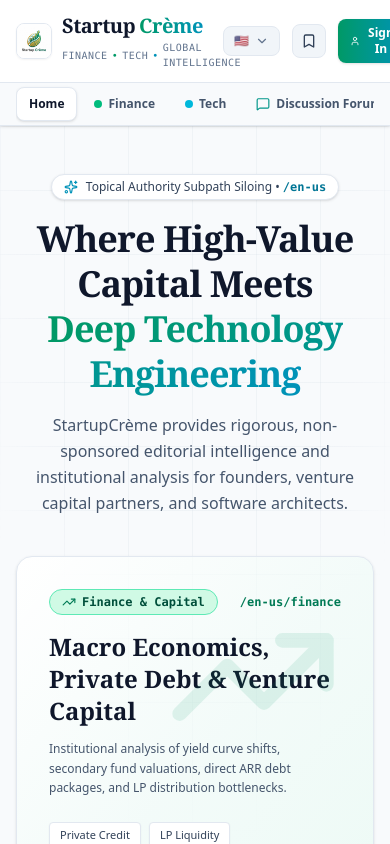
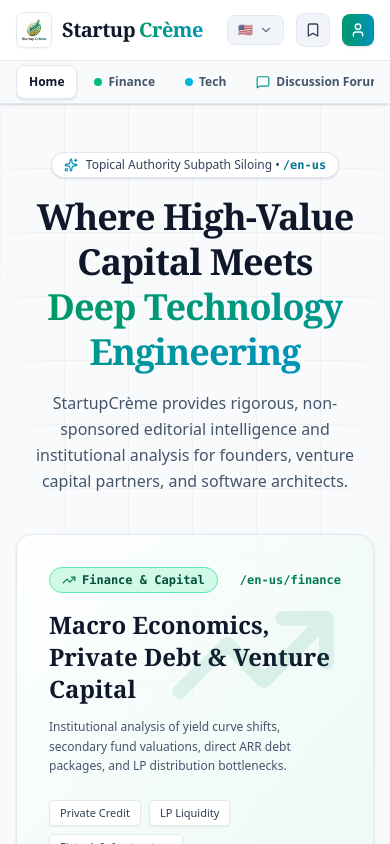
Before and after one commit to ThankGodEva/Startup-Creme, a React (Vite) app: page / in a window 390 px wide. Shown: the top 844 px of the page. Built offline with nearby package versions, Linux system fonts and the light colour scheme.

Commit message:
fix: improve dev server SPA routing and header UI
Configure the development server to properly serve index.html for all non-API routes. Also, update the Header component for better mobile responsiveness by adjusting padding and removing redundant taglines.

```diff
--- a/server.ts
+++ b/server.ts
@@ -1,5 +1,6 @@
 import express from 'express';
 import path from 'path';
+import fs from 'fs';
 import multer from 'multer';
 import { S3Client, PutObjectCommand } from '@aws-sdk/client-s3';
 import { createServer as createViteServer } from 'vite';
@@ -107,10 +108,29 @@
       appType: 'spa',
     });
     app.use(vite.middlewares);
+
+    // Catch-all SPA route for dev server (serves index.html for non-API GET requests)
+    app.use('*', async (req, res, next) => {
+      if (req.originalUrl.startsWith('/api')) {
+        return next();
+      }
+      try {
+        const indexPath = path.resolve(process.cwd(), 'index.html');
+        let template = fs.readFileSync(indexPath, 'utf-8');
+        template = await vite.transformIndexHtml(req.originalUrl, template);
+        res.status(200).set({ 'Content-Type': 'text/html' }).end(template);
+      } catch (e) {
+        vite.ssrFixStacktrace(e as Error);
+        next(e);
+      }
+    });
   } else {
     const distPath = path.join(process.cwd(), 'dist');
     app.use(express.static(distPath));
-    app.get('*', (req, res) => {
+    app.use('*', (req, res, next) => {
+      if (req.originalUrl.startsWith('/api')) {
+        return next();
+      }
       res.sendFile(path.join(distPath, 'index.html'));
     });
   }
--- a/src/components/Header.tsx
+++ b/src/components/Header.tsx
@@ -77,13 +77,6 @@
               <span className="text-slate-900">Startup</span>
               <span className="bg-gradient-to-r from-emerald-600 to-cyan-600 bg-clip-text text-transparent">Crème</span>
             </div>
-            <div className="text-[10px] text-slate-500 font-mono tracking-wider uppercase flex items-center gap-1">
-              <span>Finance</span>
-              <span className="text-emerald-600">•</span>
-              <span>Tech</span>
-              <span className="text-cyan-600">•</span>
-              <span>Global Intelligence</span>
-            </div>
           </div>
         </a>
 
@@ -159,7 +152,7 @@
             {currentUser ? (
               <button
                 onClick={() => setShowRoleMenu(!showRoleMenu)}
-                className="flex items-center gap-2 bg-slate-100 hover:bg-slate-200 text-slate-800 px-2.5 py-1.5 rounded-lg text-xs border border-slate-200 transition-colors"
+                className="flex items-center gap-2 bg-slate-100 hover:bg-slate-200 text-slate-800 p-2 sm:px-2.5 sm:py-1.5 rounded-lg text-xs border border-slate-200 transition-colors"
               >
                 {currentUser.avatar_url ? (
                   <img src={currentUser.avatar_url} alt={currentUser.full_name} className="w-5 h-5 rounded-full object-cover" />
@@ -167,7 +160,7 @@
                   <UserIcon className="w-4 h-4 text-cyan-600" />
                 )}
                 <span className="hidden sm:inline font-medium max-w-[100px] truncate">{currentUser.full_name}</span>
-                <span className={`px-1.5 py-0.5 rounded text-[9px] font-mono uppercase font-semibold ${
+                <span className={`hidden sm:inline-block px-1.5 py-0.5 rounded text-[9px] font-mono uppercase font-semibold ${
                   currentUser.role === 'admin' ? 'bg-amber-100 text-amber-800 border border-amber-300' : 'bg-slate-200 text-slate-700'
                 }`}>
                   {currentUser.role}
@@ -176,10 +169,11 @@
             ) : (
               <button
                 onClick={onOpenAuth}
-                className="flex items-center gap-1.5 bg-gradient-to-r from-emerald-600 to-cyan-600 hover:from-emerald-500 hover:to-cyan-500 text-white font-semibold px-3 py-1.5 rounded-lg text-xs shadow transition-all"
+                className="flex items-center gap-1.5 bg-gradient-to-r from-emerald-600 to-cyan-600 hover:from-emerald-500 hover:to-cyan-500 text-white font-semibold p-2 sm:px-3 sm:py-1.5 rounded-lg text-xs shadow transition-all"
+                title="Sign In"
               >
-                <UserIcon className="w-3.5 h-3.5" />
-                <span>Sign In</span>
+                <UserIcon className="w-4 h-4 sm:w-3.5 sm:h-3.5" />
+                <span className="hidden sm:inline">Sign In</span>
               </button>
             )}
 
```
